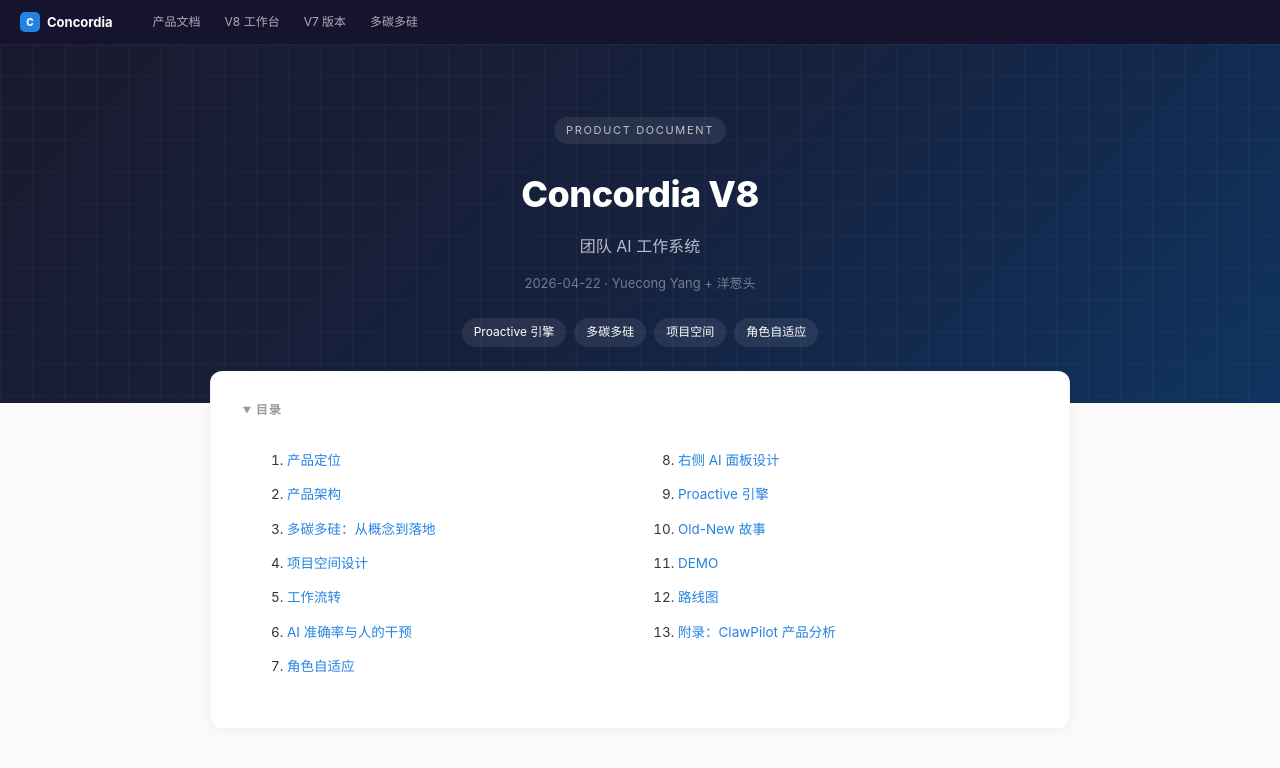
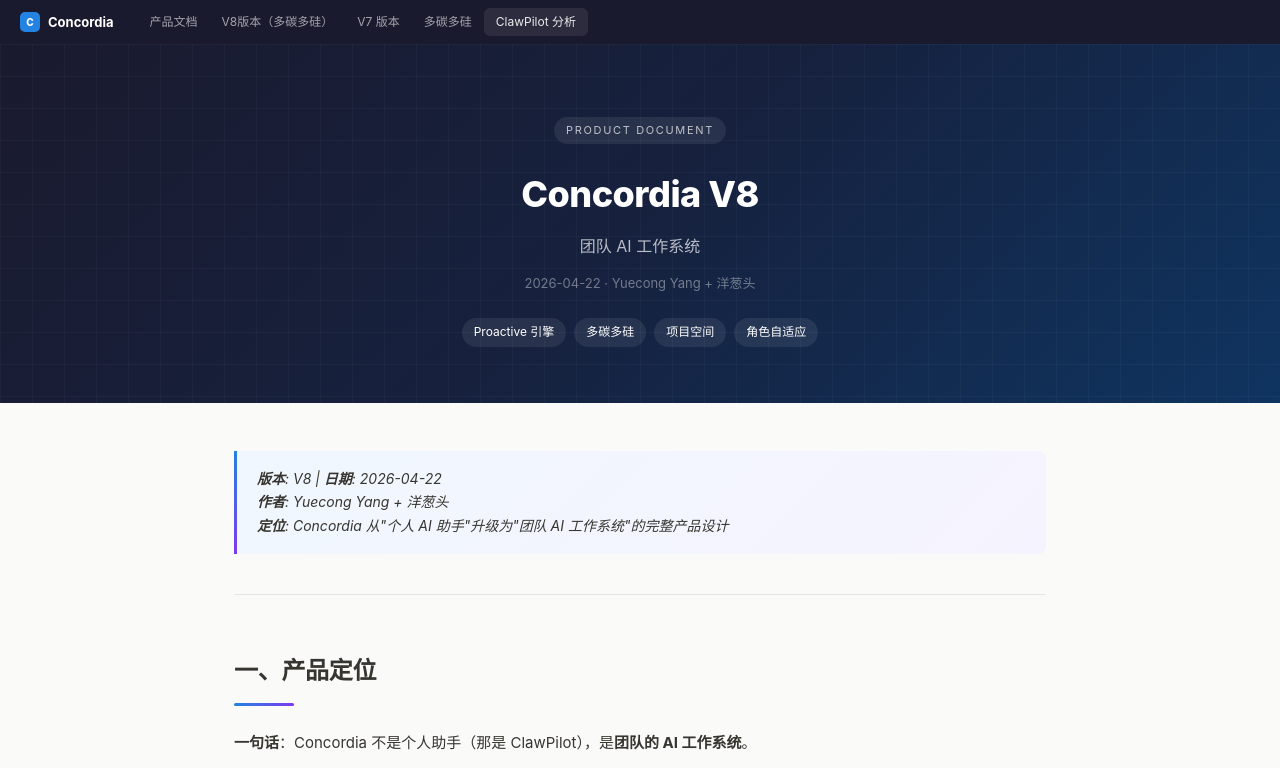
Before and after one commit to mico0927/concordia-demos, a plain HTML site: page index.html in a window 1280 px wide. Shown: the top 768 px of the page. Drawn offline with Linux system fonts and the light colour scheme.

Commit message:
Fix: exactly 1 nav per page

```diff
--- a/index.html
+++ b/index.html
@@ -305,8 +305,16 @@
 </style>
 </head>
 <body>
-<nav style="background:#16132e;padding:0 20px;display:flex;align-items:center;height:44px;font-family:-apple-system,Inter,sans-serif;flex-shrink:0"><a href="/concordia-demos/" style="font-size:13px;font-weight:700;color:#fff;text-decoration:none;margin-right:28px;display:flex;align-items:center;gap:7px"><span style="width:20px;height:20px;border-radius:5px;background:#2383E2;display:inline-flex;align-items:center;justify-content:center;font-size:10px;color:#fff;font-weight:800">C</span>Concordia</a><a href="/concordia-demos/" style="padding:5px 12px;border-radius:5px;font-size:12px;color:rgba(255,255,255,0.65);text-decoration:none">产品文档</a><a href="/concordia-demos/v8-demo.html" style="padding:5px 12px;border-radius:5px;font-size:12px;color:rgba(255,255,255,0.65);text-decoration:none">V8 工作台</a><a href="/concordia-demos/v7-demo.html" style="padding:5px 12px;border-radius:5px;font-size:12px;color:rgba(255,255,255,0.65);text-decoration:none">V7 版本</a><a href="/concordia-demos/multicarbon.html" style="padding:5px 12px;border-radius:5px;font-size:12px;color:rgba(255,255,255,0.65);text-decoration:none">多碳多硅</a></nav>
-
+<nav style="background:#1a1a2e;padding:0 20px;display:flex;align-items:center;height:44px;font-family:-apple-system,Inter,sans-serif">
+  <a href="/concordia-demos/" style="font-size:13px;font-weight:700;color:#fff;text-decoration:none;margin-right:24px;display:flex;align-items:center;gap:8px;border:none">
+    <span style="width:20px;height:20px;border-radius:5px;background:#2383E2;display:inline-flex;align-items:center;justify-content:center;font-size:10px;color:#fff;font-weight:800">C</span>Concordia
+  </a>
+  <a style="padding:4px 12px;border-radius:6px;font-size:12px;color:rgba(255,255,255,0.6);text-decoration:none;border:none" href="/concordia-demos/">产品文档</a>
+  <a style="padding:4px 12px;border-radius:6px;font-size:12px;color:rgba(255,255,255,0.6);text-decoration:none;border:none" href="/concordia-demos/v8-demo.html">V8版本（多碳多硅）</a>
+  <a style="padding:4px 12px;border-radius:6px;font-size:12px;color:rgba(255,255,255,0.6);text-decoration:none;border:none" href="/concordia-demos/v7-demo.html">V7 版本</a>
+  <a style="padding:4px 12px;border-radius:6px;font-size:12px;color:rgba(255,255,255,0.6);text-decoration:none;border:none" href="/concordia-demos/multicarbon.html">多碳多硅</a>
+  <a style="padding:4px 12px;border-radius:6px;font-size:12px;color:rgba(255,255,255,0.9);text-decoration:none;border:none;background:rgba(255,255,255,0.08)" href="/concordia-demos/clawpilot.html">ClawPilot 分析</a>
+</nav>
 <div class="hero">
   <div class="hero-badge">PRODUCT DOCUMENT</div>
   <h1>Concordia V8</h1>
@@ -319,27 +327,6 @@
     <span>角色自适应</span>
   </div>
 </div>
-
-<nav class="toc">
-  <details open>
-    <summary>目录</summary>
-    <ol>
-      <li><a href="#s1">产品定位</a></li>
-      <li><a href="#s2">产品架构</a></li>
-      <li><a href="#s3">多碳多硅：从概念到落地</a></li>
-      <li><a href="#s4">项目空间设计</a></li>
-      <li><a href="#s5">工作流转</a></li>
-      <li><a href="#s6">AI 准确率与人的干预</a></li>
-      <li><a href="#s7">角色自适应</a></li>
-      <li><a href="#s8">右侧 AI 面板设计</a></li>
-      <li><a href="#s9">Proactive 引擎</a></li>
-      <li><a href="#s10">Old-New 故事</a></li>
-      <li><a href="#s11">DEMO</a></li>
-      <li><a href="#s12">路线图</a></li>
-      <li><a href="#clawpilot-analysis">附录：ClawPilot 产品分析</a></li>
-    </ol>
-  </details>
-</nav>
 
 <main class="content">
 
```
